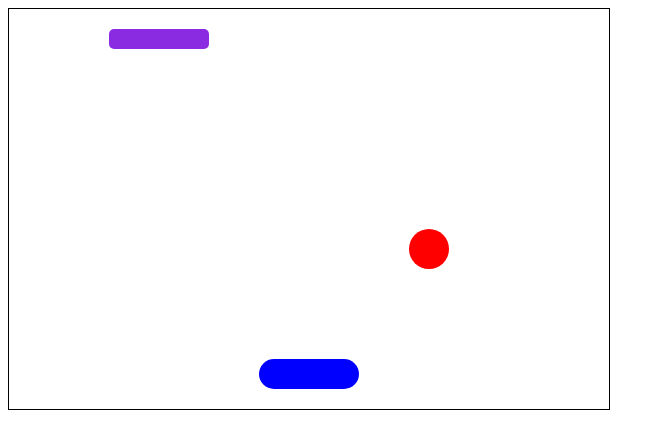
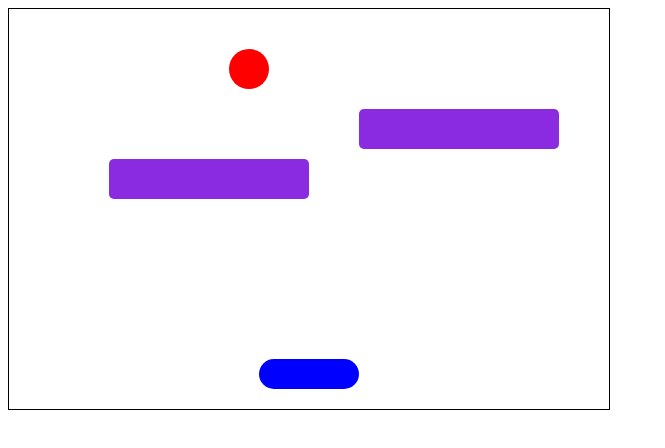
Before and after one commit to flexyw1be/web, a plain HTML site: page index.html in a window 1280 px wide. Shown: the whole page, without its empty margins (0-665 px from the left). Drawn offline with Linux system fonts and the light colour scheme.

Commit message:
all right

```diff
--- a/index.html
+++ b/index.html
@@ -9,7 +9,8 @@
 </head>
 <body>
    <div id="gameBoard">
-      <div class="rect" ></div>
+      <div id="rect1"></div>
+      <div id="rect2"></div>
       <div id="racket"></div>
       <div id="ball"></div>
    </div>
--- a/script.js
+++ b/script.js
@@ -1,6 +1,10 @@
 const gameBoard = document.getElementById("gameBoard")
 const racket = document.getElementById("racket")
 const ball = document.getElementById("ball")
+const rect1 = document.getElementById("rect1")
+const rect2 = document.getElementById("rect2")
+
+let rects = [rect1, rect2]
 
 var racketObj = new(Object)
 
@@ -14,6 +18,8 @@ ballObj.X = ball.offsetLeft
 ballObj.Y = ball.offsetTop
 ballObj.dX = 1
 ballObj.dY = 1
+
+
 
 
 function onArrowKeyDown(ev) {
@@ -46,8 +52,25 @@ function moveBall() {
       ballObj.dX = -ballObj.dX}
    if(racketObj.X <=ballObj.X &&
       racketObj.L + racketObj.X > ballObj.X
-      && ballObj.Y + ball.clientHeight == racketObj.Y){
+      && ballObj.Y + ball.clientHeight == racketObj.Y && ballObj.dY >0){
          ballObj.dY = - ballObj.dY
+   }
+   for(var i =0; i < 2; i++){
+      rect = rects[i]
+      if (rect.offsetLeft <=ballObj.X &&
+         rect.clientWidth + rect.offsetLeft > ballObj.X
+         && ballObj.Y + ball.clientHeight == rect.offsetTop && ballObj.dY >0){
+            ballObj.dY = - ballObj.dY}
+      else if(rect.offsetTop + 40 == ballObj.Y &&
+         rect.offsetLeft <=ballObj.X &&
+         rect.clientWidth + rect.offsetLeft > ballObj.X && ballObj.dY <0){
+            ballObj.dY = - ballObj.dY}
+      if(rect.offsetLeft == ballObj.X + 40 &&
+         rect.offsetTop + 40 > ballObj.Y &&  ballObj.Y > rect.offsetTop - 40  && ballObj.dX>0){
+         ballObj.dX = -ballObj.dX}
+      else if (rect.offsetLeft + 200 == ballObj.X &&
+         rect.offsetTop + 40 > ballObj.Y &&  ballObj.Y > rect.offsetTop - 40  && ballObj.dX<0){
+         ballObj.dX = -ballObj.dX}
    }
 
 
--- a/style.css
+++ b/style.css
@@ -25,12 +25,22 @@
    border-radius: 50%;
 }
 
-.rect{
+#rect1{
    position: absolute;
-   width: 100px;
-   height: 20px;
-   top: 20px;
+   width: 200px;
+   height: 40px;
+   top: 150px;
    left: 100px;
    background-color: blueviolet;
    border-radius: 5px;
 }
+
+#rect2{
+   position: absolute;
+   width: 200px;
+   height: 40px;
+   top: 100px;
+   left: 350px;
+   background-color: blueviolet;
+   border-radius: 5px;
+}
```
